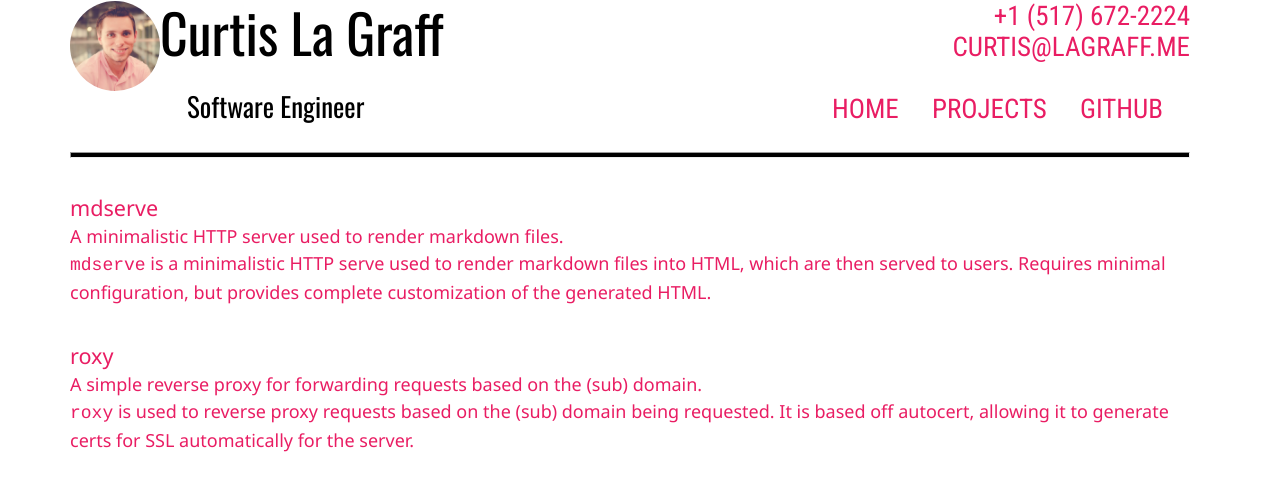
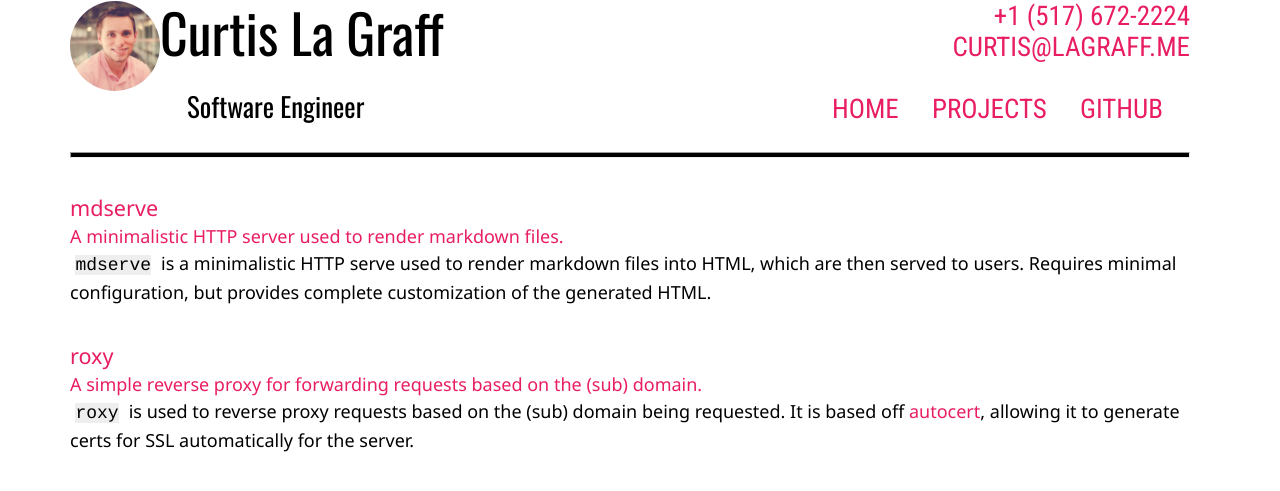
Before and after one commit to clagraff/clagraff.github.io, a Jekyll site: the page built from projects.html, in a window 1280 px wide. Shown: the top 491 px of the page. Built offline with Jekyll 4.4.1, drawn with Linux system fonts in a browser that asks for light colours.

Commit message:
Update projects.html

```diff
--- a/projects.html
+++ b/projects.html
@@ -4,7 +4,7 @@ layout: default
 
 <p class="project">
   <span class="name"><a href="https://scm.lagraff.me/mdserve/dir?ci=tip">mdserve</a></span><br/>
-  <span class="tagline">A minimalistic HTTP server used to render markdown files.<br/>
+  <span class="tagline">A minimalistic HTTP server used to render markdown files.</span><br/>
 
   <code>mdserve</code> is a minimalistic HTTP serve used to render markdown files into HTML, which are then served
   to users. Requires minimal configuration, but provides complete customization of the generated HTML.
@@ -12,7 +12,7 @@ layout: default
 
 <p class="project">
   <span class="name"><a href="https://scm.lagraff.me/roxy/dir?ci=tip">roxy</a></span><br/>
-  <span class="tagline">A simple reverse proxy for forwarding requests based on the (sub) domain.<br/>
+  <span class="tagline">A simple reverse proxy for forwarding requests based on the (sub) domain.</span><br/>
 
   <code>roxy</code> is used to reverse proxy requests based on the (sub) domain being requested. It
   is based off <a href="https://pkg.go.dev/golang.org/x/crypto/acme/autocert" alt="golang autocert">autocert</a>,
```
